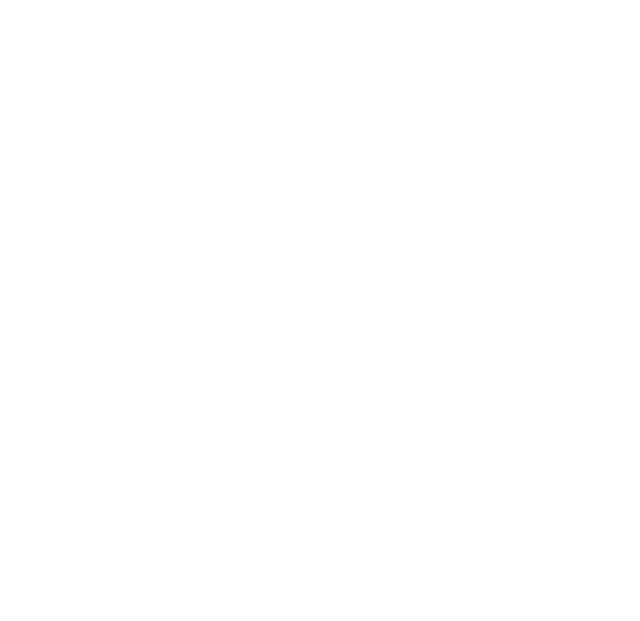
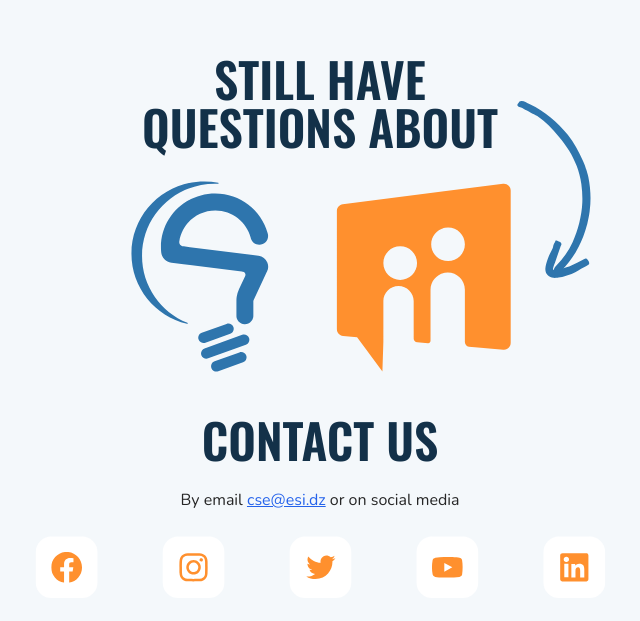
Before and after one commit to ScientificClubofESI/cse-forums-frontend, a Next.js app: page / in a window 1280 px wide. Shown: the part 161-782 px from the top of the page, without its empty margins (320-960 px from the left). Built offline with nearby package versions, Linux system fonts and the light colour scheme.

Commit message:
merged footer

```diff
--- a/src/app/landing/footer.jsx
+++ b/src/app/landing/footer.jsx
@@ -2,7 +2,7 @@ import Image from "next/image";
 
 export default function FooterPage() {
   return (
-    <div className="min-h-screen flex flex-col">
+    <div className="min-h-screen flex flex-col bg-background-light">
       <div className="flex-grow"></div>
 
       <footer className="py-6 px-3 sm:py-10 sm:px-4 relative bg-light">
--- a/src/app/page.jsx
+++ b/src/app/page.jsx
@@ -12,6 +12,7 @@ import LogIn from "./auth/login/page";
 export default function Home() {
   return (
     <div>
+      <Footer />
     </div>
   );
 }
```
